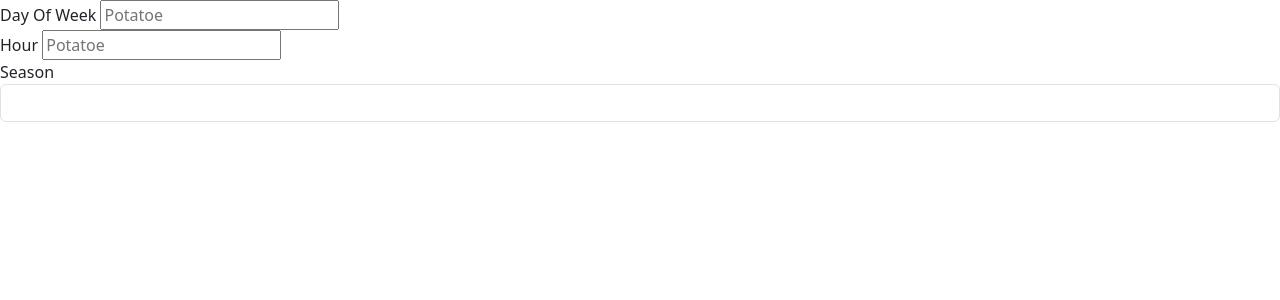
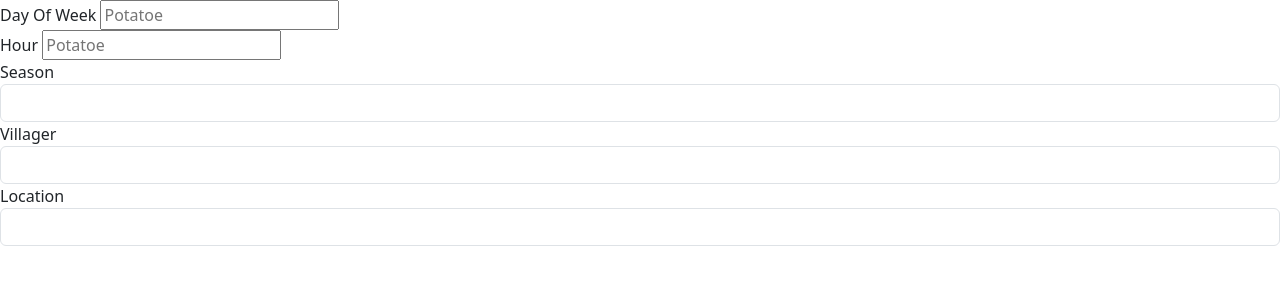
Before and after one commit to bk203esd/ProjecteWeb, a Django app: page /schedules/add/ in a window 1280 px wide. Shown: the part 56-356 px from the top of the page. Run offline with Django 4.2, Linux system fonts and the light colour scheme; the visitor is signed in with stand-in values (Sample User, id 1); data that the repository does not hold is empty; some libraries are stand-ins or nearby versions.

Commit message:
schedule form DONE

```diff
--- a/stardewApp/templates/web/forms/create_schedule.html
+++ b/stardewApp/templates/web/forms/create_schedule.html
@@ -19,5 +19,23 @@
                 {% endfor %}
             </select>
         </div>
+        <div class="form-group">
+            <label for="schedule_villager">Villager</label>
+            <select class="form-control" id="schedule_villager" name="villager" form="scheduleForm">
+                <option value=""></option>
+                {% for villager in villagers %}
+                    <option value="{{ villager.id }}">{{ villager.name }}</option>
+                {% endfor %}
+            </select>
+        </div>
+        <div class="form-group">
+            <label for="schedule_location">Location</label>
+            <select class="form-control" id="schedule_location" name="location" form="scheduleForm">
+                <option value=""></option>
+                {% for location in locations %}
+                    <option value="{{ location.id }}">{{ location.name }}</option>
+                {% endfor %}
+            </select>
+        </div>
     </form>
 {% endblock %}
```
